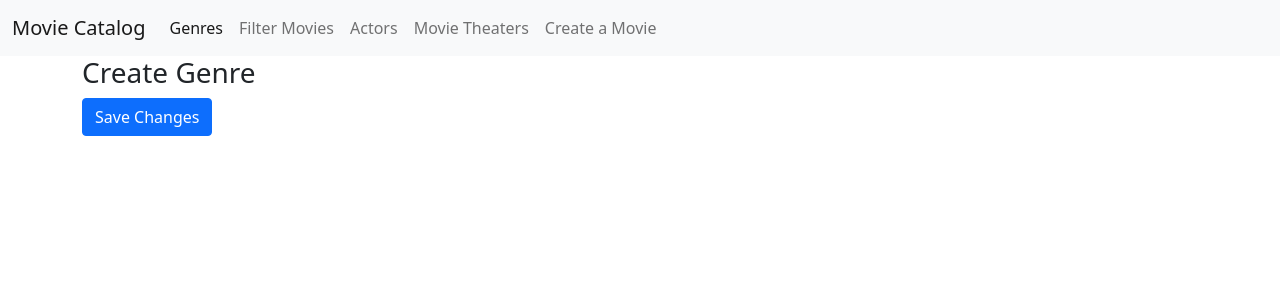
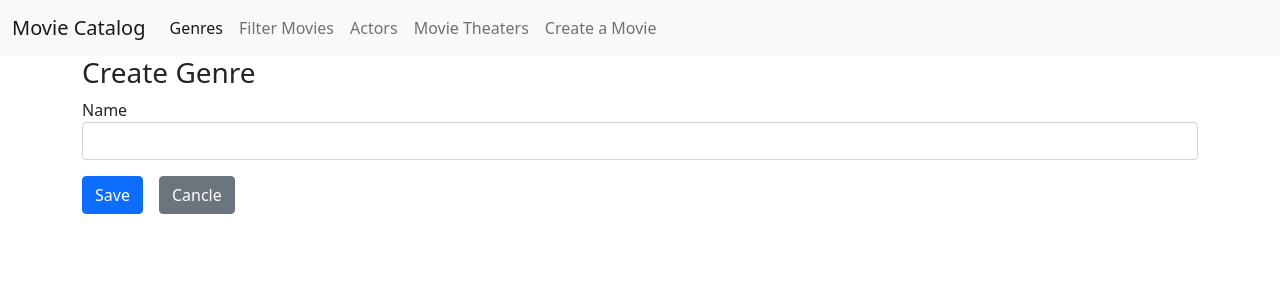
Before and after one commit to popularbelbase07/PopularCinemaHouse, a React (Create React App) app: page /genres/create in a window 1280 px wide. Shown: the top 300 px of the page. Built offline with nearby package versions, Linux system fonts and the light colour scheme.

Commit message:
Create a form with validation in create genre installing npm i formik

```diff
--- a/package.json
+++ b/package.json
@@ -12,6 +12,7 @@
     "@types/react-dom": "^18.0.9",
     "as-nav-link": "^0.1.5",
     "bootstrap": "5.0",
+    "formik": "^2.2.9",
     "react": "^18.2.0",
     "react-dom": "^18.2.0",
     "react-router-dom": "5.2",
--- a/public/index.html
+++ b/public/index.html
@@ -2,7 +2,7 @@
 <html lang="en">
   <head>
     <meta charset="utf-8" />
-    <link rel="icon" href="%PUBLIC_URL%/favicon.ico" />
+    <link rel="icon" href="https://encrypted-tbn0.gstatic.com/images?q=tbn:ANd9GcStknQpv3ITqEH0QyfE7Cm4wyg5mcCJmDDOCQ&usqp=CAU" />
     <meta name="viewport" content="width=device-width, initial-scale=1" />
     <meta name="theme-color" content="#000000" />
     <meta
--- a/src/Utils/Button.tsx
+++ b/src/Utils/Button.tsx
@@ -1,12 +1,22 @@
-import React from "react"
+import React from "react";
 
-export default function Button(props: buttonProps){
-    return   <button className='btn btn-primary'
-    onClick={props.onClick}
-    >{props.children}</button>
+export default function Button(props: buttonProps) {
+  return (
+    <button
+      type={props.type}
+      className="btn btn-primary"
+      onClick={props.onClick}
+    >
+      {props.children}
+    </button>
+  );
 }
 
-interface buttonProps{
-    children: React.ReactNode;
-    onClick(): void;
+interface buttonProps {
+  children: React.ReactNode;
+  onClick?(): void;
+  type: "button" | "submit";
 }
+Button.defaultProps = {
+  type: "button",
+};
--- a/src/genres/CreateGenre.tsx
+++ b/src/genres/CreateGenre.tsx
@@ -1,17 +1,38 @@
-import { useHistory } from "react-router-dom";
+import { Field, Form, Formik } from "formik";
+//import { Link, useHistory } from "react-router-dom";
+import { Link } from "react-router-dom";
 import Button from "../Utils/Button";
 
 export default function CreateGenre(){
-    const history = useHistory();
+   // const history = useHistory();
 
     return (
         <>
         <h3>Create Genre</h3>
+        <Formik initialValues={{name: ''}}
+        onSubmit={ value => {
+            console.log(value);
+        }}>
+
+            <Form>
+                <div className="mb-3">
+                    <label htmlFor="name">Name</label>
+                    <Field name = "name" id ="name" className = "form-control"/>
+                </div>
+                <Button type="submit">Save</Button>
+                <Link className="btn btn-secondary" to="/genres">Cancle</Link>
+            </Form>
+
+
+        </Formik>
+
+
+{/*
         <Button onClick={() => {
             // saving in the database
-            history.push('/genres');
+           // history.push('/genres');
         }}>Save Changes</Button>
-
+    */}
         </>
     )
 }
--- a/src/index.css
+++ b/src/index.css
@@ -11,3 +11,6 @@
   font-family: source-code-pro, Menlo, Monaco, Consolas, 'Courier New',
     monospace;
 }
+form > a {
+  margin-left: 1rem;
+}
```
Also changed, not shown: 2 other files (tests, documents, lock files or other folders).
